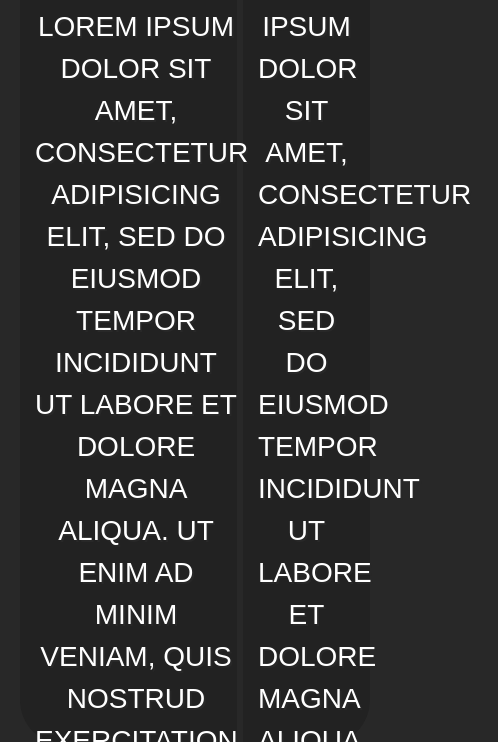
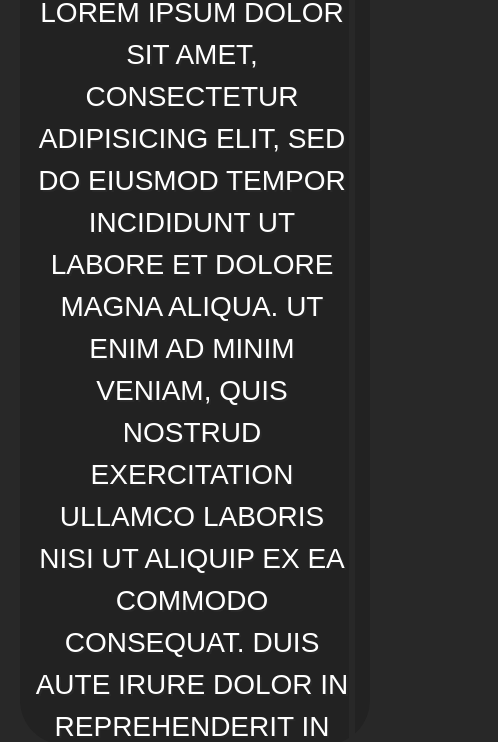
Before and after one commit to LordHalyana/laughing-waffle, a plain HTML site: page index.html in a window 390 px wide. Shown: the part 320-1062 px from the top of the page, 498 px wide, since content can reach past the window. Drawn offline with nearby package versions, Linux system fonts and the light colour scheme.

```diff
--- a/homepage.css
+++ b/homepage.css
@@ -122,6 +122,13 @@
 
 
 /* Responsive layout - when the screen is less than 800px wide, make the two columns stack on top of each other instead of next to each other */
-@media screen and (max-width: 800px) {
-
+@media screen and (max-width: 900px) {
+    .leftrad{
+        width: 100%;
+        float: left;
+    }
+    .rightrad{
+        width: 100%;
+        float: left;
+    }
 }
```
